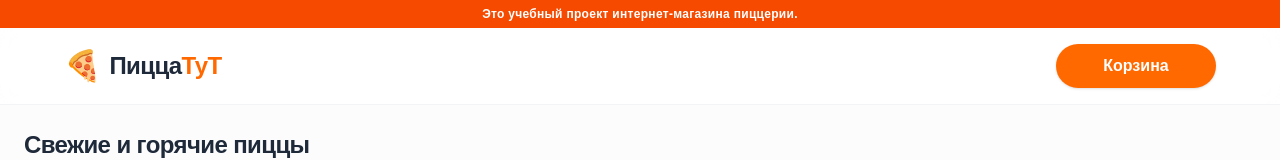
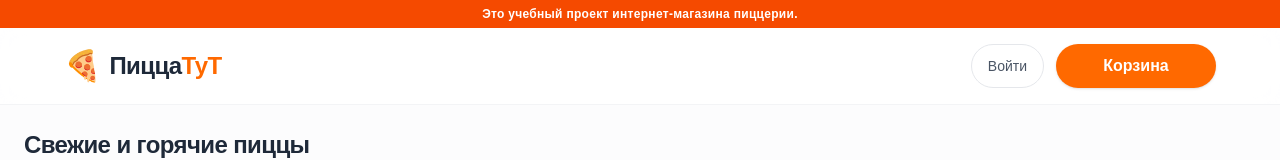
Before and after one commit to MiVaJ/pizza-store, a React app in the folder frontend/: page / in a window 1280 px wide. Shown: the top 160 px of the page. Built offline with nearby package versions, Linux system fonts and the light colour scheme; no server answers; the HTML template or start-up script is replaced by a standard one.

Commit message:
feat(frontend/header): add profile/login button with user avatar initial

```diff
--- a/frontend/src/components/common/Header.jsx
+++ b/frontend/src/components/common/Header.jsx
@@ -3,10 +3,12 @@ import { useCartStore } from '@/store';
 import { CartSheet } from '@/components';
 import AnimatedNumber from './AnimatedNumber';
 import { useNavigate } from 'react-router-dom';
+import { useAuthStore } from '@/store/useAuthStore';
 
 export default function Header() {
   const totalQuantity = useCartStore((state) => state.totalQuantity);
   const totalPrice = useCartStore((state) => state.totalPrice);
+  const { user, isAuth } = useAuthStore();
   const navigate = useNavigate();
 
   return (
@@ -19,6 +21,38 @@ export default function Header() {
             Пицца<span className="text-orange-500">ТуТ</span>
           </span>
         </div>
+        {/* Правый блок: Профиль, Корзина */}
+        <div className="flex items-center gap-3">
+          {/* Кнопка профиля или входа */}
+          {isAuth ? (
+            <button
+              onClick={() => navigate('/profile')}
+              className="flex items-center gap-2 h-11 px-4 rounded-full border border-gray-200
+                bg-white hover:border-orange-300 hover:bg-orange-50 transition-colors cursor-pointer
+                select-none"
+            >
+              <div
+                className="w-6 h-6 rounded-full bg-orange-100 flex items-center justify-center
+                  text-orange-600 text-xs font-bold flex-shrink-0"
+              >
+                {user?.name?.[0]?.toUpperCase() ?? user?.email?.[0]?.toUpperCase()}
+              </div>
+              <span
+                className="text-sm font-medium text-gray-700 max-w-[80px] truncate hidden sm:block"
+              >
+                {user?.name ?? user?.email}
+              </span>
+            </button>
+          ) : (
+            <button
+              onClick={() => navigate('/login')}
+              className="h-11 px-4 rounded-full border border-gray-200 bg-white text-sm font-medium
+                text-gray-600 hover:border-orange-300 hover:text-orange-500 transition-colors
+                cursor-pointer select-none"
+            >
+              Войти
+            </button>
+          )}
 
           {/* Кнопка корзины */}
           <CartSheet>
@@ -45,7 +79,9 @@ export default function Header() {
                 <div
                   className={`absolute inset-0 flex items-center justify-center transition-all
                     duration-300 ease-in-out tracking-tight ${
-                    totalQuantity === 0 ? 'translate-y-full opacity-0' : 'translate-y-0 opacity-100'
+                      totalQuantity === 0
+                        ? 'translate-y-full opacity-0'
+                        : 'translate-y-0 opacity-100'
                     }`}
                 >
                   <AnimatedNumber value={totalPrice} />
@@ -54,6 +90,7 @@ export default function Header() {
             </button>
           </CartSheet>
         </div>
+      </div>
     </header>
   );
 }
```
Lines whose indentation alone changed are shown as unchanged.
